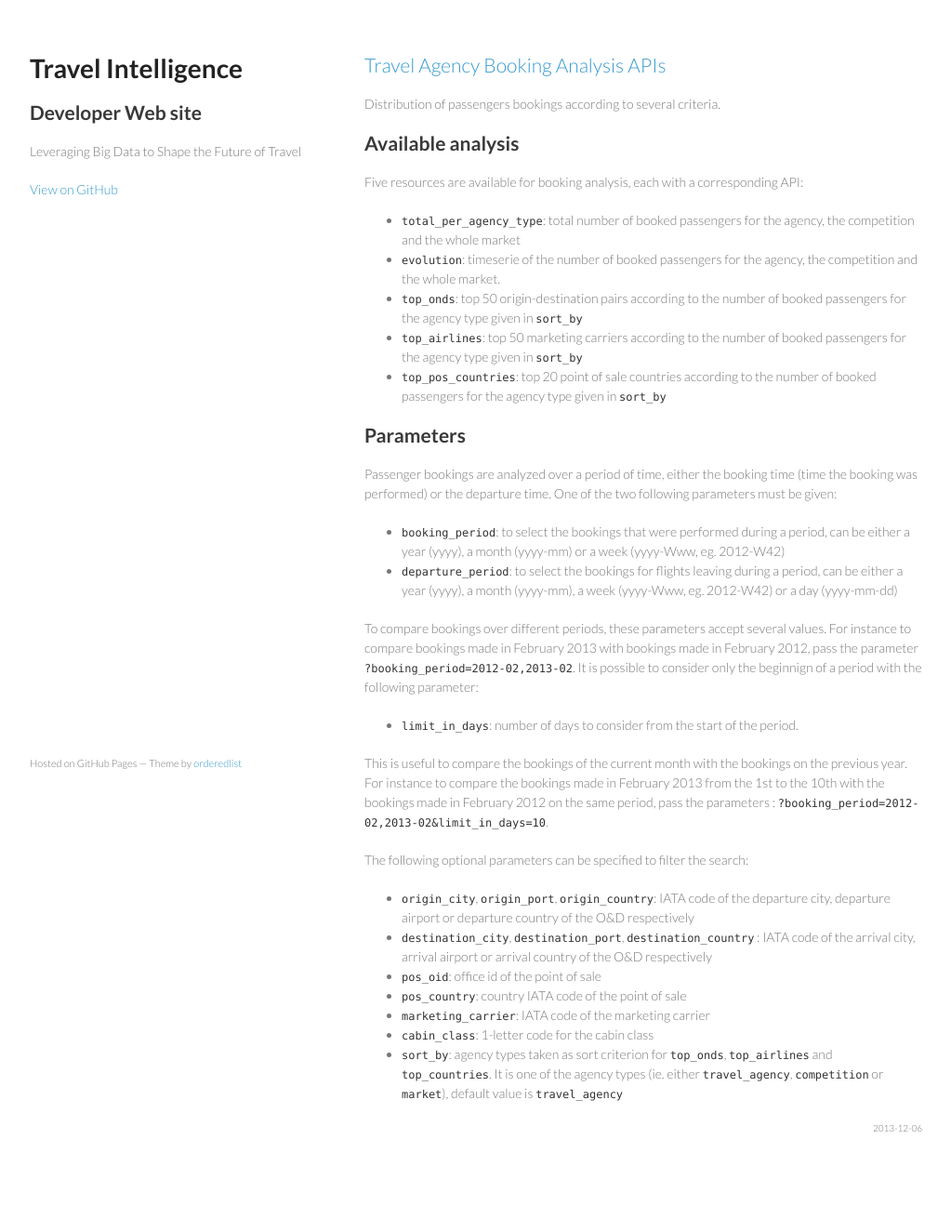
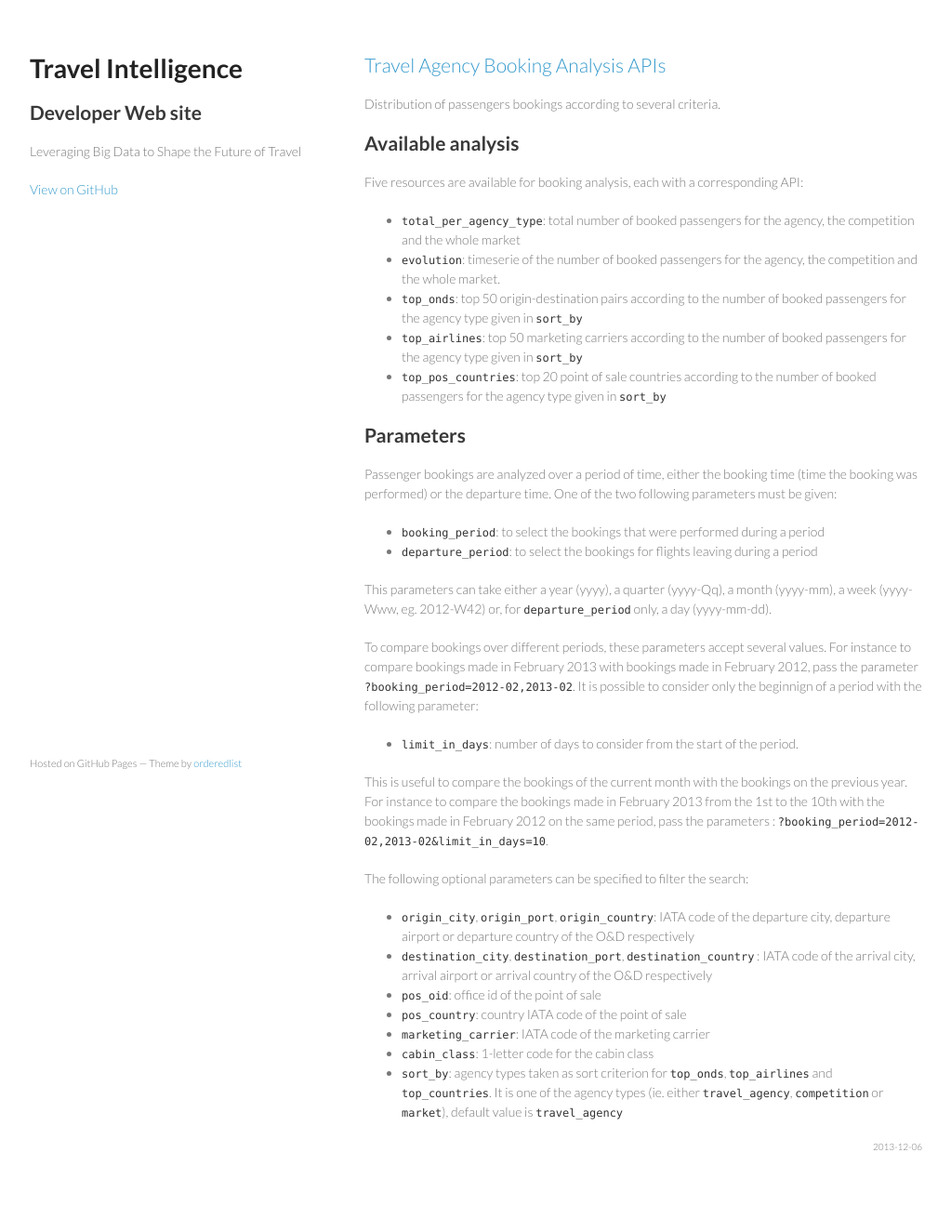
Before and after one commit to travel-intelligence/travel-intelligence.github.io, a Jekyll site: the page built from _posts/2013-12-06-booking-analysis.md, in a window 1280 px wide. Shown: the whole page at 93% size, without its empty margins (128-1151 px from the left). Built offline with Jekyll 4.4.1, drawn with Linux system fonts in a browser that asks for light colours.

Commit message:
booking analysis API doc: added qurters to period selection

```diff
--- a/_posts/2013-12-06-booking-analysis.md
+++ b/_posts/2013-12-06-booking-analysis.md
@@ -19,8 +19,10 @@ Five resources are available for booking analysis, each with a corresponding API
 
 Passenger bookings are analyzed over a period of time, either the booking time (time the booking was performed) or the departure time.
 One of the two following parameters must be given:
-* `booking_period`: to select the bookings that were performed during a period, can be either a year (yyyy), a month (yyyy-mm) or a week (yyyy-Www, eg. 2012-W42)
-* `departure_period`: to select the bookings for flights leaving during a period, can be either a year (yyyy), a month (yyyy-mm), a week (yyyy-Www, eg. 2012-W42) or a day (yyyy-mm-dd)
+* `booking_period`: to select the bookings that were performed during a period
+* `departure_period`: to select the bookings for flights leaving during a period
+
+This parameters can take either a year (yyyy), a quarter (yyyy-Qq), a month (yyyy-mm), a week (yyyy-Www, eg. 2012-W42) or, for `departure_period` only, a day (yyyy-mm-dd).
 
 To compare bookings over different periods, these parameters accept several values.
 For instance to compare bookings made in February 2013 with bookings made in February 2012, pass the parameter `?booking_period=2012-02,2013-02`.
```
Also changed, not shown: 1 other file.
